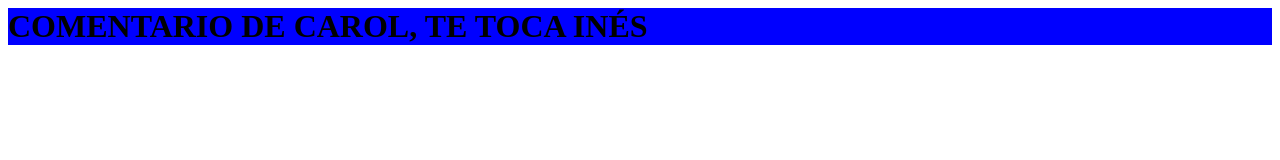
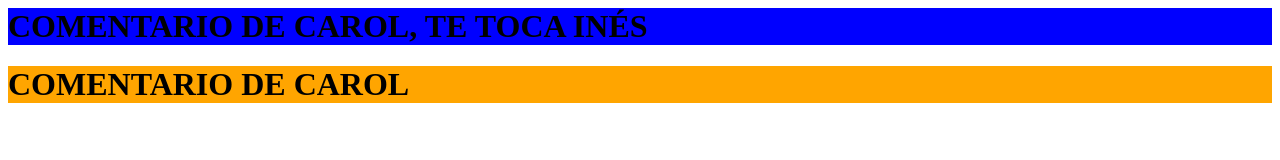
Before and after one commit to MBR26/ProbandoGitEM, a plain HTML site: page index.html in a window 1280 px wide. Drawn offline with Linux system fonts and the light colour scheme.

Commit message:
segundo h1

```diff
--- a/index.html
+++ b/index.html
@@ -1,5 +1,6 @@
 <html>
 	<body>
 		<h1 style="background-color: blue">COMENTARIO DE CAROL, TE TOCA INÉS</h1>
+		<h1 style="background-color: orange">COMENTARIO DE CAROL</h1>
 	</body>
 </html>
```
